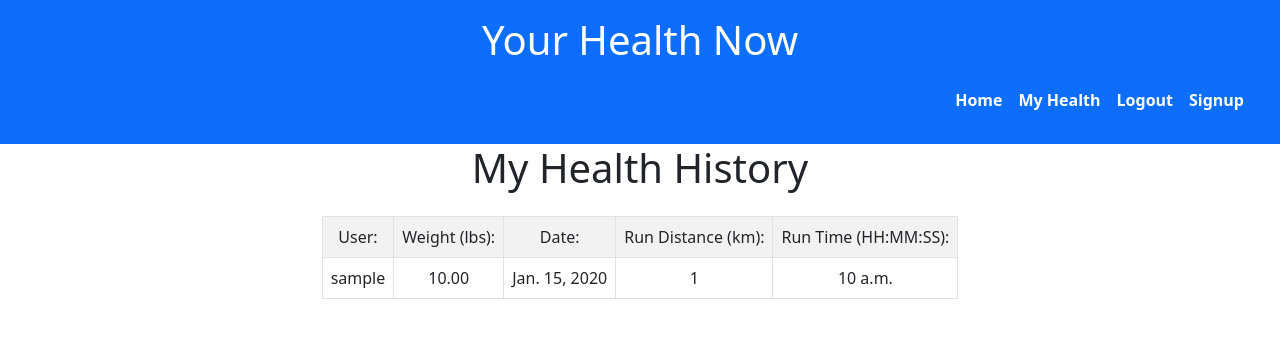
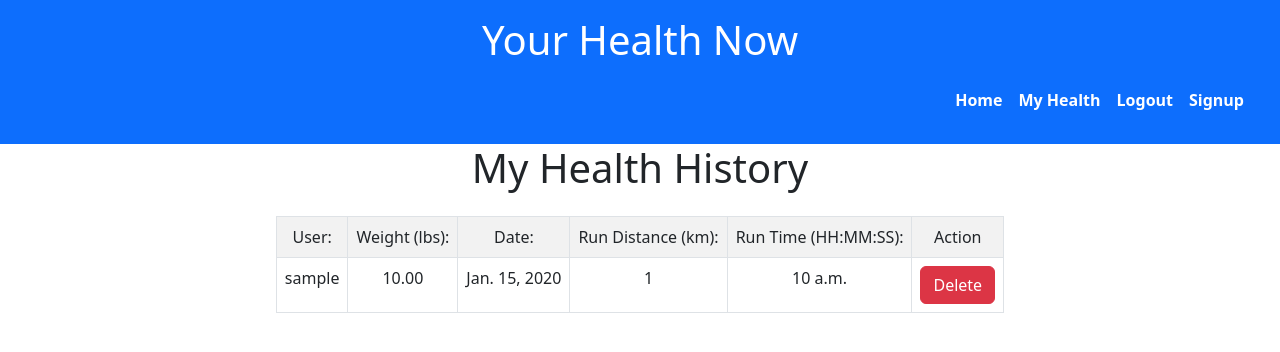
Before and after one commit to BenD2525/Your-Health-Now, a Django app: page /MyHealth/history in a window 1280 px wide. Shown: the top 352 px of the page. Run offline with Django 3.2, Linux system fonts and the light colour scheme; a user stored in the database is signed in; tables that the repository leaves empty hold one stand-in row (values such as "Sample post"); some libraries are stand-ins or nearby versions.

Commit message:
Add delete functionality to health_hub_history

```diff
--- a/HealthHub/templates/health_hub_history.html
+++ b/HealthHub/templates/health_hub_history.html
@@ -19,14 +19,45 @@
                     <td>Date:</td>
                     <td>Run Distance (km):</td>
                     <td>Run Time (HH:MM:SS):</td>
+                    <td>Action</td>
                 </tr>
-                {% for stat in stats %}
+                {% for item in stats %}
                 <tr>
-                    <td>{{ stat.user }}</td>
-                    <td>{{ stat.weight }} </td>
-                    <td>{{ stat.date }}</td>
-                    <td>{{ stat.run_distance }}</td>
-                    <td>{{ stat.run_time }}</td>
+                    <td>{{ item.user }}</td>
+                    <td>{{ item.weight }} </td>
+                    <td>{{ item.date }}</td>
+                    <td>{{ item.run_distance }}</td>
+                    <td>{{ item.run_time }}</td>
+                    <!-- Button trigger modal -->
+                    <td>
+                        <button type="button" class="btn btn-danger" data-bs-toggle="modal"
+                            data-bs-target="#staticBackdrop">
+                            Delete
+                        </button>
+                    </td>
+                    <!-- Modal -->
+                    <div class="modal fade" id="staticBackdrop" data-bs-backdrop="static" data-bs-keyboard="false"
+                        tabindex="-1" aria-labelledby="staticBackdropLabel" aria-hidden="true">
+                        <div class="modal-dialog">
+                            <div class="modal-content">
+                                <div class="modal-header">
+                                    <h5 class="modal-title" id="staticBackdropLabel">Are you sure you want to delete
+                                        this entry?</h5>
+                                    <button type="button" class="btn-close" data-bs-dismiss="modal"
+                                        aria-label="Close"></button>
+                                </div>
+                                <div class="modal-body">
+                                    If you just need to amend something, try the edit button.
+                                </div>
+                                <div class="modal-footer">
+                                    <button type="button" class="btn btn-secondary"
+                                        data-bs-dismiss="modal">Cancel</button>
+                                    <a href="delete/{{ item.id }}"><button class="btn btn-danger">I'm
+                                            sure</button></a>
+                                </div>
+                            </div>
+                        </div>
+                    </div>
                 </tr>
                 {% endfor %}
             </table>
--- a/HealthHub/urls.py
+++ b/HealthHub/urls.py
@@ -11,5 +11,5 @@ urlpatterns = [
     path('MyHealth/update', views.UpdateHealth.as_view(), name='health_hub_update'),
     path('MyHealth/history', views.health_history, name='health_hub_history'),
     path('favicon.ico', RedirectView.as_view(url=staticfiles_storage.url("favicon.ico"))),
-
+    path('MyHealth/delete/<item_id>', views.delete_entry, name='health_hub_delete'),
 ]
--- a/HealthHub/views.py
+++ b/HealthHub/views.py
@@ -1,6 +1,5 @@
-from django.shortcuts import render
+from django.shortcuts import render, get_object_or_404, redirect
 from django.views import View, generic
-# from django.contrib.auth.models import User
 from .models import HealthStats
 from .forms import StatUpdateForm
 
@@ -30,6 +29,7 @@ def health_history(request):
             "date": stats.date,
             "run_distance": stats.run_distance,
             "run_time": stats.run_time,
+            "id": stats.id,
         })
     context = {
         "stats": serialized_stats
@@ -72,3 +72,9 @@ class UpdateHealth(View):
             update_form.save()
 
         return render(request, 'health_hub_update.html', context)
+
+
+def delete_entry(request, item_id):
+    entry = get_object_or_404(HealthStats, id=item_id)
+    entry.delete()
+    return redirect("HealthHub:health_hub_history")
```
